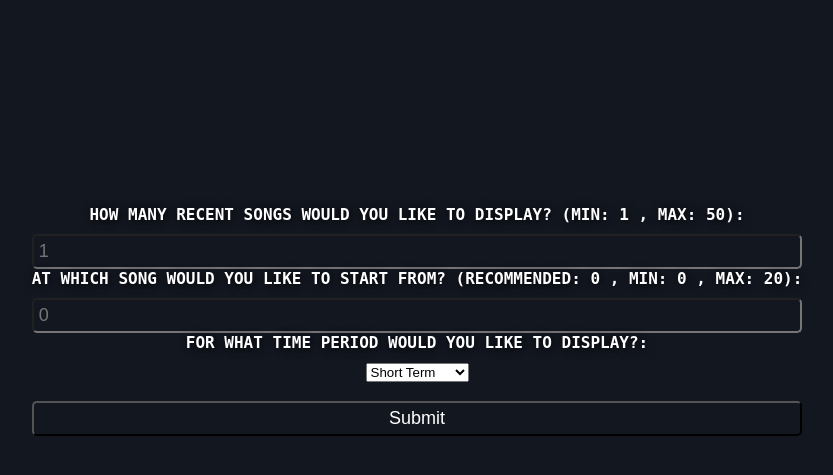
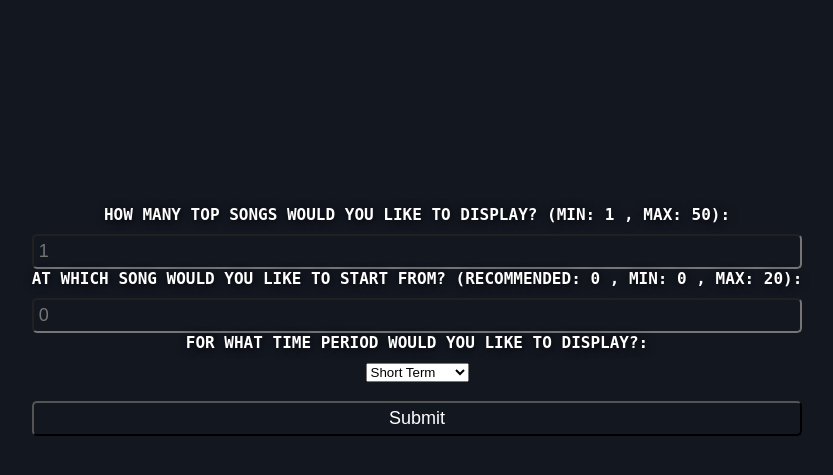
Before and after one commit to AksharP5/GetSpotifyStats, a Flask app: page /before_top_songs in a window 1280 px wide. Shown: the part 80-555 px from the top of the page, without its empty margins (223-1056 px from the left). Run offline with Flask 3, Linux system fonts and the light colour scheme; some libraries are stand-ins or nearby versions.

Commit message:
(refactor): Templates

```diff
--- a/templates/before_top_artists.html
+++ b/templates/before_top_artists.html
@@ -16,7 +16,7 @@ Top Artists Attributes
 <div class="user-input">
     <form action="/top_artists" class="top_artists" method="POST">
         <center>
-            <label for="artists_limit">How Many Artists Would You Like To Display? <br>(Min: 1, Max: 50):</label>
+            <label for="artists_limit">How Many Top Artists Would You Like To Display? <br>(Min: 1, Max: 50):</label>
             <input type="number" name="artists_limit" id="artists_limit" min="1" max="50" required>
             <br>
             <label for="artists_offset">At Which Artist Would You Like To Start From? <br>(Recommended: 0, Min: 0, Max: 20):</label>
--- a/templates/before_top_songs.html
+++ b/templates/before_top_songs.html
@@ -16,7 +16,7 @@ Provide Top Songs Input
 <div class="user-input">
   <form action="/top_songs" class="top_songs" method="POST">
     <center>
-      <label for="songs_limit">How Many Recent Songs Would You Like To Display? (Min: 1 , Max: 50):</label>
+      <label for="songs_limit">How Many Top Songs Would You Like To Display? (Min: 1 , Max: 50):</label>
       <input type="number" name="songs_limit" id="songs_limit" min="1" max="50" placeholder="1" required>
       <br>
       <label for="songs_offset">At Which Song Would You Like To Start From? (Recommended: 0 , Min: 0 , Max:
@@ -35,31 +35,4 @@ Provide Top Songs Input
     <center><input type="submit" id="submit_button" value="Submit" name="top_songs" class="button" onclick="location.href = '/top_songs';"></center>
   </form>
 </div>
-<!-- <script>
-  function validateForm() {
-    var offsetInput = document.getElementById("songs_offset");
-    var displayInput = document.getElementById("songs_limit");
-    var submitButton = document.getElementById("submit_button");
-    var errorMessage = document.querySelector(".error-message");
-
-    var offsetValue = parseInt(offsetInput.value);
-    var displayValue = parseInt(displayInput.value)
-    if (offsetValue >= 0 && offsetValue <= 20 && displayValue >= 1 && displayInput <= 50) {
-      errorMessage.style.display = "none";
-      return true;
-    } else {
-      errorMessage.style.display = "block";
-      return false;
-    }
-  }
-
-  document.addEventListener("DOMContentLoaded", function () {
-    var form = document.querySelector(".top_songs");
-    form.addEventListener("input", function (event) {
-      validateForm();
-      var submitButton = document.getElementById("submit_button");
-      submitButton.disabled = !this.checkValidity();
-    });
-  });
-</script> -->
 {% endblock %}
```
